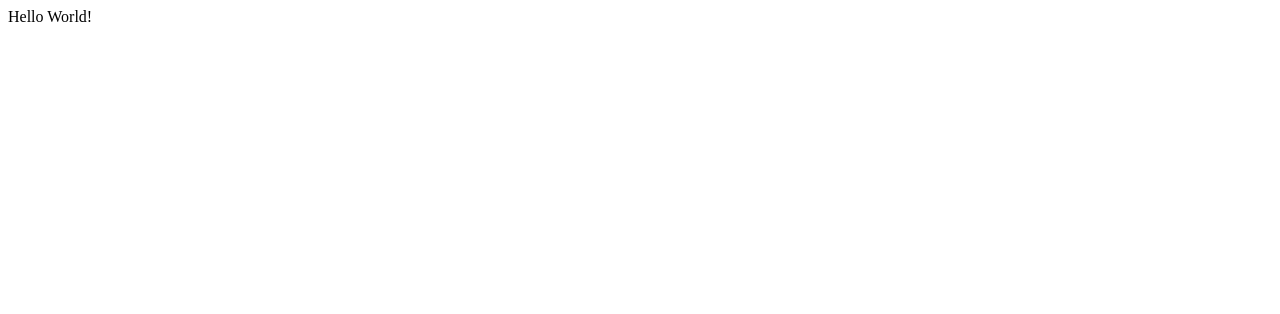
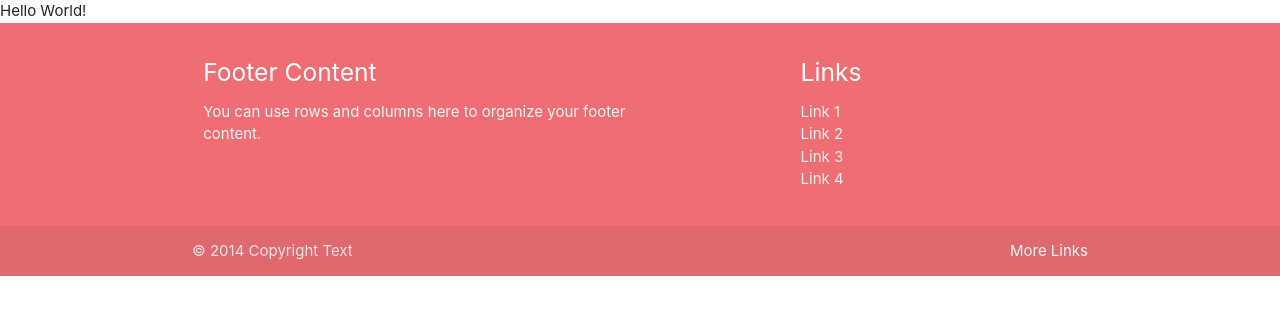
Before and after one commit to Hacktoberfest-Boulder/hacktoberfest-workshop, a plain HTML site: page index.html in a window 1280 px wide. Drawn offline with nearby package versions, Linux system fonts and the light colour scheme.

Commit message:
added jQuery and meterialize css closes #9, close #5

```diff
--- a/index.html
+++ b/index.html
@@ -1,12 +1,52 @@
 <!DOCTYPE html>
 <html>
+
 <head>
+  <!--Import Google Icon Font-->
+  <link href="https://fonts.googleapis.com/icon?family=Material+Icons" rel="stylesheet">
+  <!--Import materialize.css-->
+  <link type="text/css" rel="stylesheet" href="css/materialize.min.css" media="screen,projection" />
+
+  <!--Let browser know website is optimized for mobile-->
+  <meta name="viewport" content="width=device-width, initial-scale=1.0" />
   <meta charset="utf-8">
   <title>Hack CU</title>
 </head>
+
 <body>
   <div class="title">
     Hello World!
   </div>
+
+  <footer class="page-footer">
+    <div class="container">
+      <div class="row">
+        <div class="col l6 s12">
+          <h5 class="white-text">Footer Content</h5>
+          <p class="grey-text text-lighten-4">You can use rows and columns here to organize your footer content.</p>
+        </div>
+        <div class="col l4 offset-l2 s12">
+          <h5 class="white-text">Links</h5>
+          <ul>
+            <li><a class="grey-text text-lighten-3" href="#!">Link 1</a></li>
+            <li><a class="grey-text text-lighten-3" href="#!">Link 2</a></li>
+            <li><a class="grey-text text-lighten-3" href="#!">Link 3</a></li>
+            <li><a class="grey-text text-lighten-3" href="#!">Link 4</a></li>
+          </ul>
+        </div>
+      </div>
+    </div>
+    <div class="footer-copyright">
+      <div class="container">
+        © 2014 Copyright Text
+        <a class="grey-text text-lighten-4 right" href="#!">More Links</a>
+      </div>
+    </div>
+  </footer>
+
+  <!--Import jQuery before materialize.js-->
+  <script type="text/javascript" src="https://code.jquery.com/jquery-3.2.1.min.js"></script>
+  <script type="text/javascript" src="js/materialize.min.js"></script>
 </body>
+
 </html>
```
Lines whose indentation alone changed are shown as unchanged.
